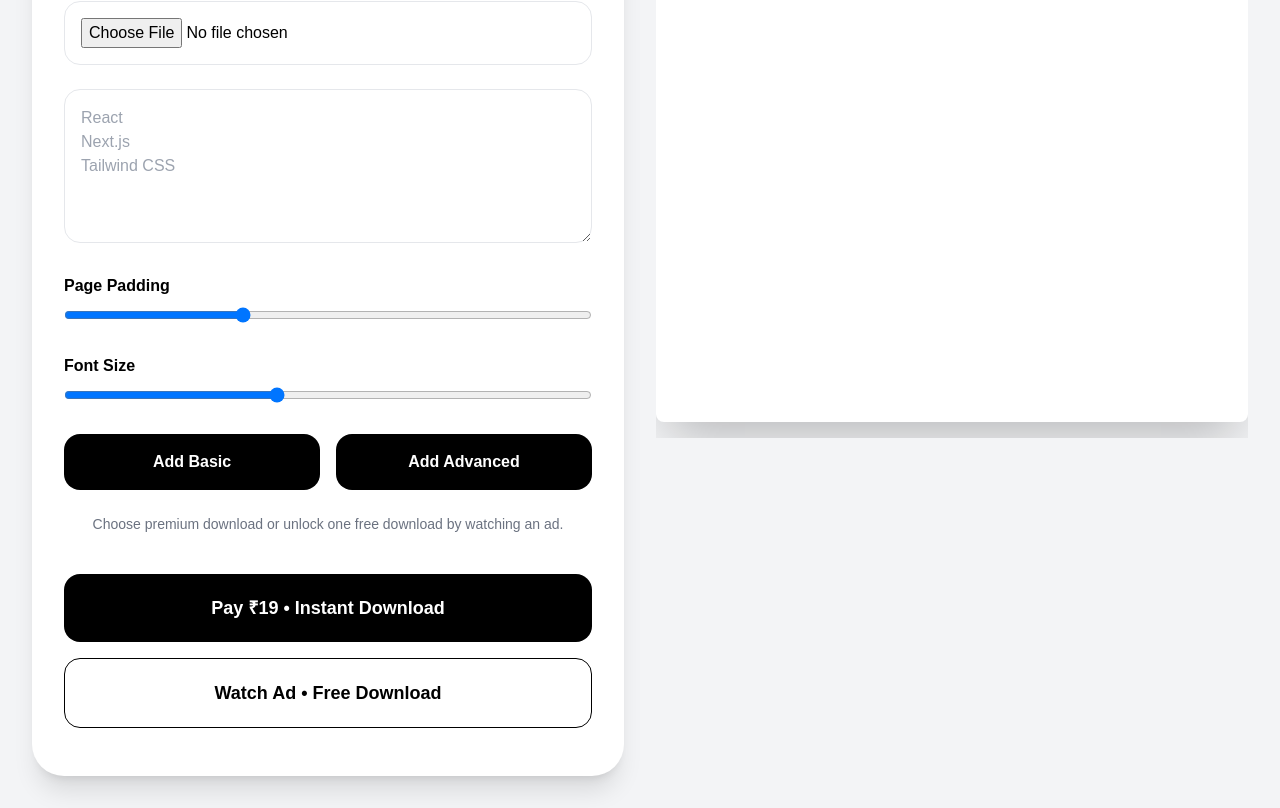
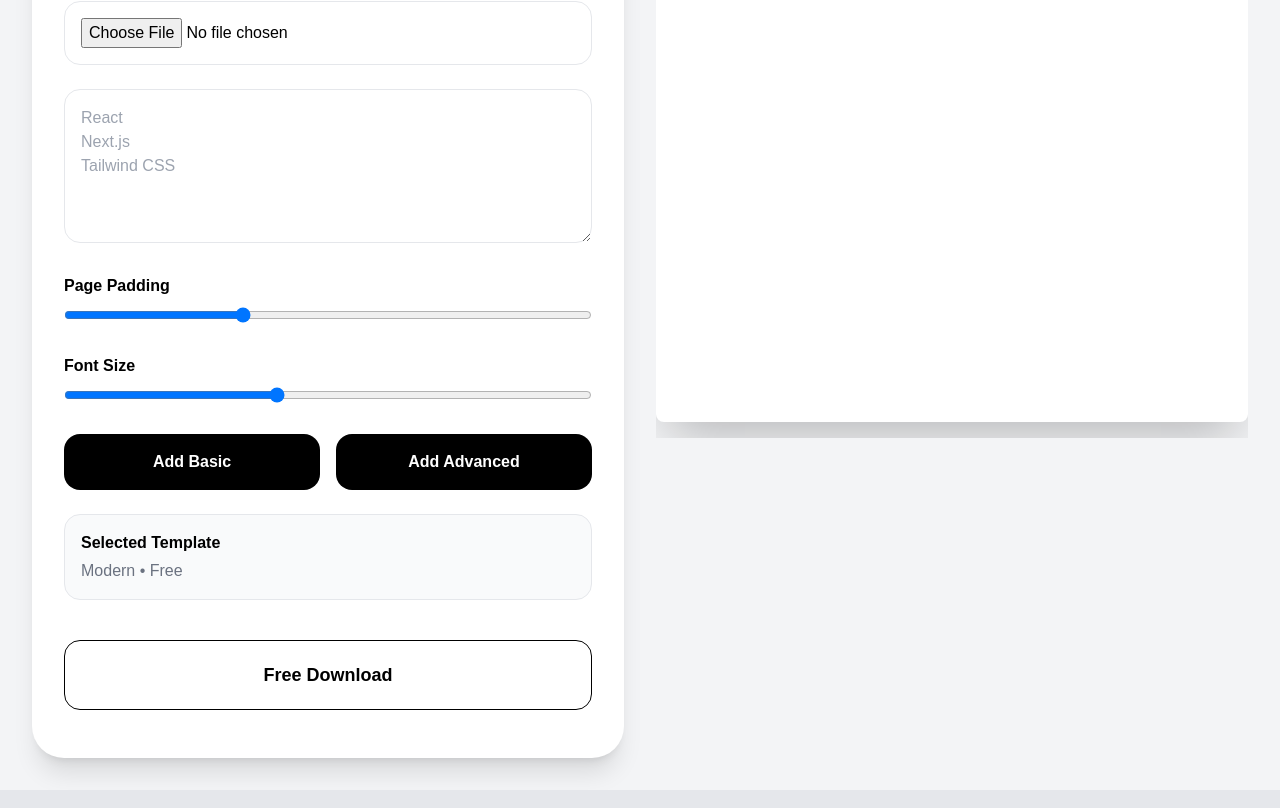
Before and after one commit to Mozuday/NU-Resume, a Next.js app: page /builder in a window 1280 px wide. Shown: the part 749-1557 px from the top of the page. Built offline with nearby package versions, Linux system fonts and the light colour scheme.

Commit message:
download update

```diff
--- a/app/builder/page.tsx
+++ b/app/builder/page.tsx
@@ -13,6 +13,14 @@ import {
 } from "../../types/resume";
 
 export default function BuilderPage() {
+
+  const freeTemplates = [
+  "Modern",
+  "Minimal",
+  "ATSModern",
+  "Simple",
+  "Classic",
+];
 
   const [formData, setFormData] =
     useState<ResumeData>({
@@ -33,6 +41,9 @@ export default function BuilderPage() {
 
       sections: [],
     });
+
+    const isPremiumTemplate =
+  !freeTemplates.includes(formData.template);
 
   // ======================================================
   // INPUTS
@@ -376,10 +387,6 @@ export default function BuilderPage() {
 
  const handleWatchAd = () => {
   const script = document.createElement("script");
-
-  script.src =
-    "https://pl29711191.effectivecpmnetwork.com/c1/97/d1/c197d125088c0a54790f03fcef24135f.js";
-
   document.body.appendChild(script);
 
   setTimeout(() => {
@@ -467,24 +474,24 @@ export default function BuilderPage() {
 
             <option>Modern</option>
             <option>Minimal</option>
-            <option>Corporate</option>
-            <option>Creative</option>
-            <option>Elegant</option>
-            <option>Professional</option>
-            <option>Dark</option>
+            <option>Corporate ⭐</option>
+            <option>Creative ⭐</option>
+            <option>Elegant ⭐</option>
+            <option>Professional ⭐</option>
+            <option>Dark ⭐</option>
             <option>Classic</option>
-            <option>Gradient</option>
-            <option>Compact</option>
-            <option>Developer</option>
-            <option>Executive</option>
-            <option>Designer</option>
-            <option>Startup</option>
-            <option>Luxury</option>
-            <option>Tech</option>
-            <option>Student</option>
+            <option>Gradient ⭐</option>
+            <option>Compact ⭐</option>
+            <option>Developer ⭐</option>
+            <option>Executive ⭐</option>
+            <option>Designer ⭐</option>
+            <option>Startup ⭐</option>
+            <option>Luxury ⭐</option>
+            <option>Tech ⭐</option>
+            <option>Student ⭐</option>
             <option>Simple</option>
             <option>ATSModern</option>
-            <option>Business</option>
+            <option>Business ⭐</option>
 
           </select>
 
@@ -825,29 +832,45 @@ export default function BuilderPage() {
 
           {/* DOWNLOAD */}
 
-          <p className="text-center text-gray-500 text-sm">
-Choose premium download or unlock one free download by watching an ad.
+          <div className="bg-gray-50 border rounded-2xl p-4">
+
+  <p className="font-bold">
+    Selected Template
   </p>
+
+  <p className="text-gray-500 mt-1">
+
+    {formData.template}
+
+    {isPremiumTemplate
+      ? " ⭐ Premium"
+      : " • Free"}
+
+  </p>
+
+</div>
 
 <div className="space-y-4 pt-4">
 
+  {isPremiumTemplate ? (
+
     <button
-              onClick={
-                handlePayment
-              }
+      onClick={handlePayment}
       className="w-full bg-black text-white py-5 rounded-2xl text-lg font-black"
     >
-              Pay ₹19 • Instant Download
+      ⭐ Premium Template • Pay ₹19
     </button>
 
+  ) : (
+
     <button
-              onClick={
-                handleWatchAd
-              }
+      onClick={handleWatchAd}
       className="w-full border border-black py-5 rounded-2xl text-lg font-black"
     >
-              Watch Ad • Free Download
+      Free Download
     </button>
+
+  )}
 
   <AdsterraBanner />
 
```
Lines whose indentation alone changed are shown as unchanged.
